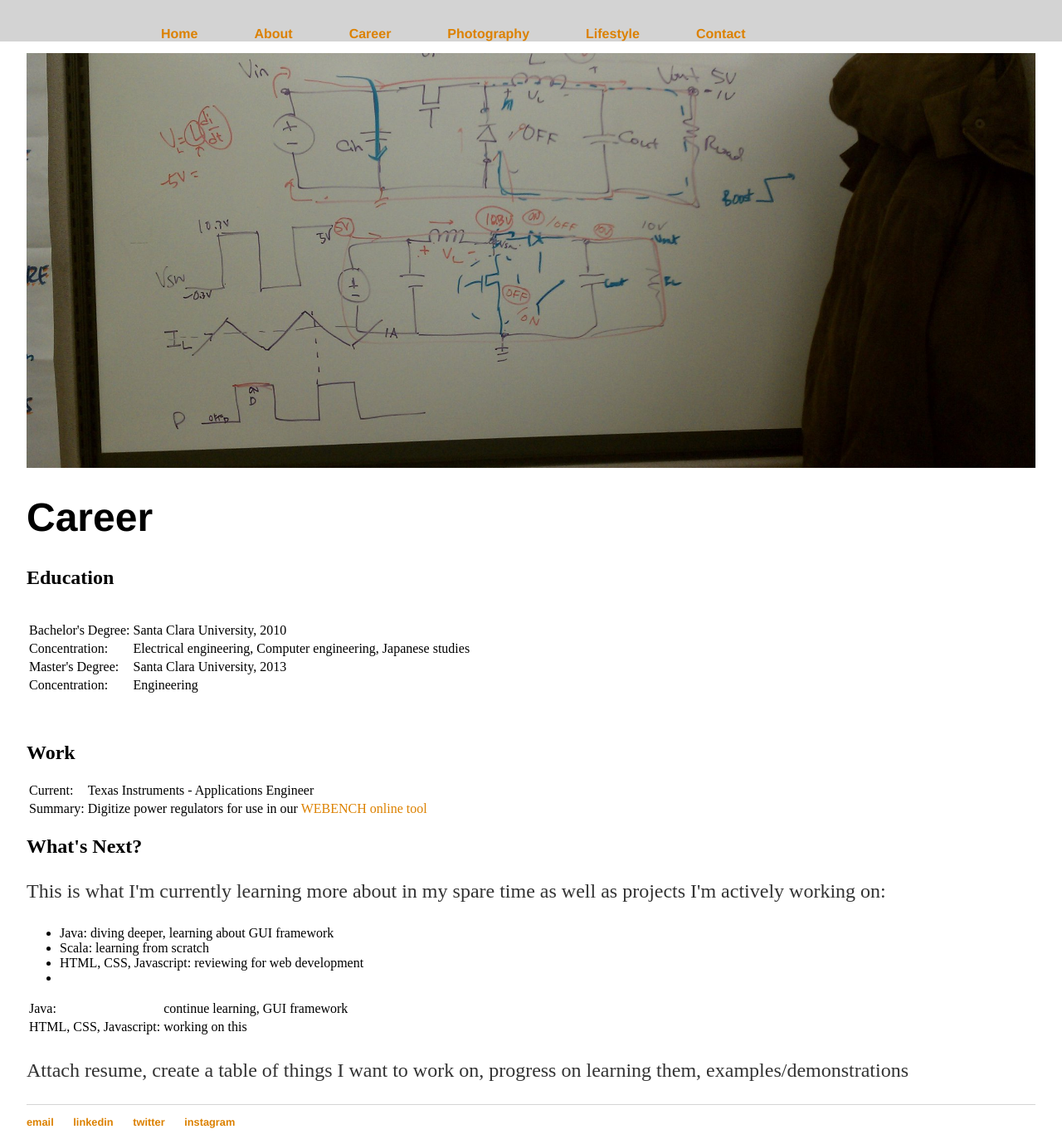
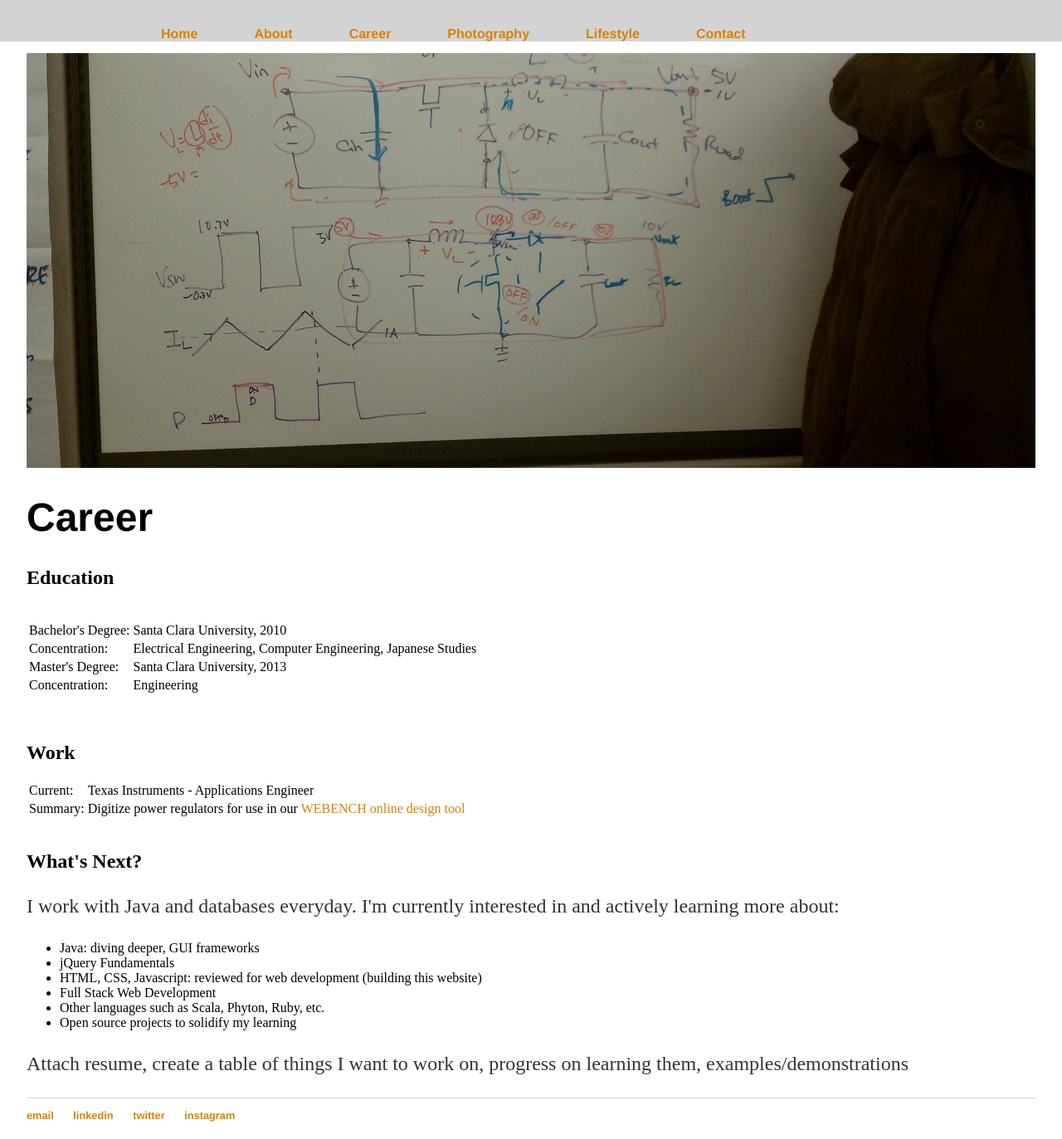
Before and after one commit to itsonlyjaz/itsonlyjaz.github.io, a Jekyll site: the page built from career/index.html, in a window 1280 px wide and 1373 px high. Shown: the whole window at 83% size. Built offline with Jekyll 4.4.1, drawn with Linux system fonts in a browser that asks for light colours.

Commit message:
Update index.html

```diff
--- a/career/index.html
+++ b/career/index.html
@@ -23,7 +23,7 @@ title: jaz-marie
           </tr>
           <tr>
              <td>Concentration:</td>
-             <td>Electrical engineering, Computer engineering, Japanese studies</td>
+             <td>Electrical Engineering, Computer Engineering, Japanese Studies</td>
           </tr>
           <br>
           <tr>
@@ -39,30 +39,26 @@ title: jaz-marie
        <h2>Work</h2>
        <table border="0">
            <tr>
-              <td>Current: </td>
+              <td>Current:</td>
               <td>Texas Instruments - Applications Engineer</td>
           </tr>
           <tr>
              <td>Summary:</td>
-            <td>Digitize power regulators for use in our <a href="http://www.ti.com/webench">WEBENCH online tool</a></td>
+            <td>Digitize power regulators for use in our
+               <a href="http://www.ti.com/webench">WEBENCH online design tool</a></td>
        </table>
+       <br>
          <h2>What's Next?</h2>
-       <p>This is what I'm currently learning more about in my spare time as well as projects I'm actively working on:
+       <p>I work with Java and databases everyday. I'm currently interested in and actively learning more about:
           <ul>
-             <li>Java: diving deeper, learning about GUI framework</li>
-             <li>Scala: learning from scratch</li>
-             <li>HTML, CSS, Javascript: reviewing for web development</li>
-             <li></li>
+             <li>Java: diving deeper, GUI frameworks</li>
+             <li>jQuery Fundamentals</li>
+             <li>HTML, CSS, Javascript: reviewed for web development (building this website)</li>
+             <li>Full Stack Web Development</li>
+             <li>Other languages such as Scala, Phyton, Ruby, etc.</li>
+             <li>Open source projects to solidify my learning</li>
           </ul>
-       <table border="0">
-           <tr>
-              <td>Java:</td>
-              <td>continue learning, GUI framework</td>
-          </tr>
-          <tr>
-             <td>HTML, CSS, Javascript:</td>
-            <td>working on this </td>
-       </table>
+
       <p>Attach resume, create a table of things I want to work on, progress on learning them, examples/demonstrations
 
 
```
